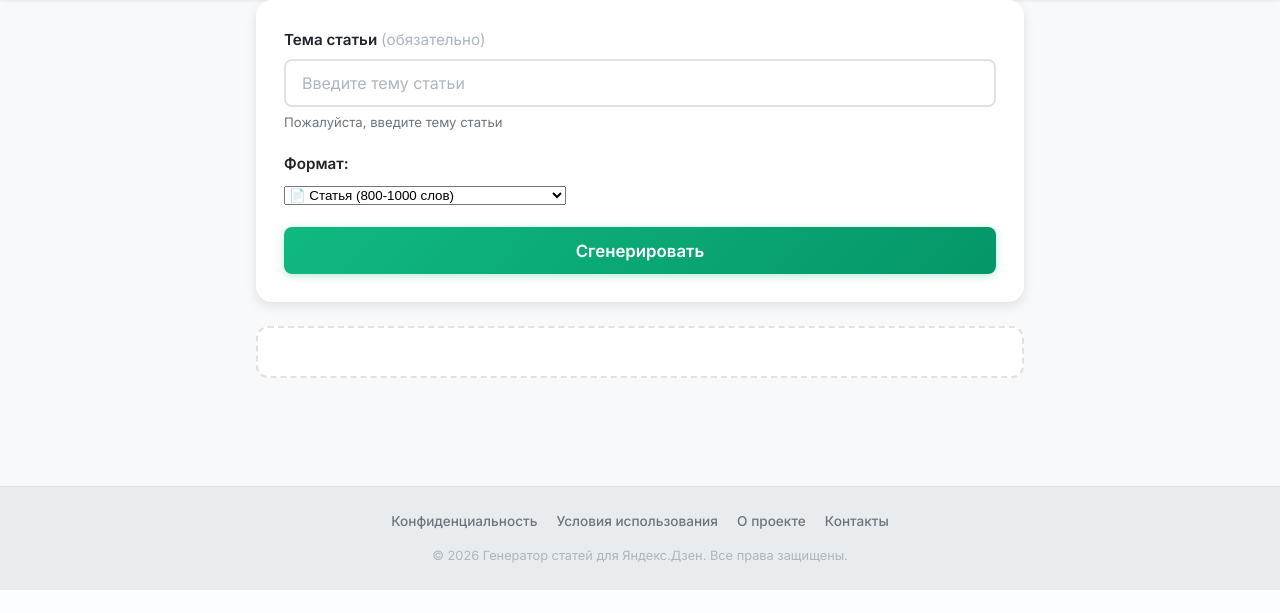
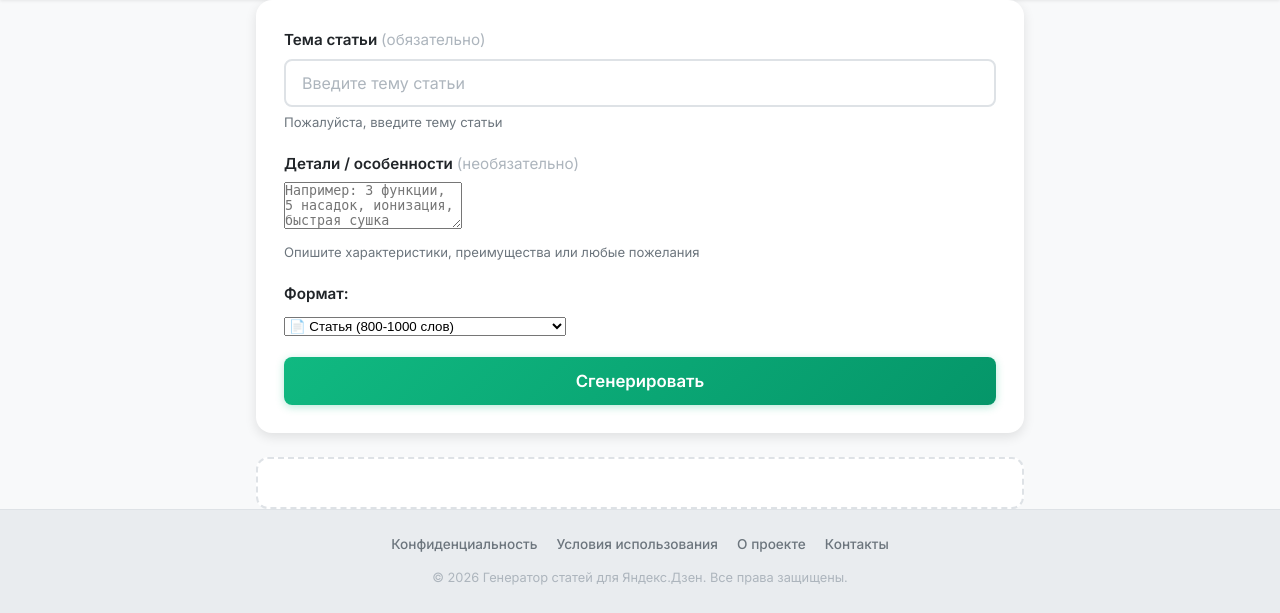
Before and after one commit to Denshik11134/zen_agents_project, a Flask app: page / in a window 1280 px wide. Shown: the part 210-823 px from the top of the page. Before the commit the page ends 800 px from the top, so only its background shows below. Run offline with Flask 3, Linux system fonts and the light colour scheme.

Commit message:
Этап 1: добавлено поле деталей

```diff
--- a/templates/index.html
+++ b/templates/index.html
@@ -14,6 +14,14 @@
                    placeholder="Введите тему статьи"
                    autocomplete="off" required>
             <div class="hint">Пожалуйста, введите тему статьи</div>
+        </div>
+
+    <!-- Поле деталей -->
+<div class="form-group" id="details-group">
+    <label for="details-input">Детали / особенности <span style="color:var(--color-text-muted); font-weight:400;">(необязательно)</span></label>
+    <textarea id="details-input" name="details" rows="3"
+              placeholder="Например: 3 функции, 5 насадок, ионизация, быстрая сушка"></textarea>
+    <div class="hint">Опишите характеристики, преимущества или любые пожелания</div>
 </div>
 
         <div class="form-group">
@@ -157,6 +165,7 @@
 
         const format = formatSelect.value;
 const style = styleGroup.style.display !== 'none' ? document.getElementById('style-select').value : 'neutral';
+const details = document.getElementById('details-input').value;
 
 logsContainer.innerHTML = '';
 resultSection.style.display = 'none';
@@ -172,12 +181,12 @@
         body: JSON.stringify({
             topic: topic,
             format: format,
-    style: style
+            style: style,
+            details: details
         })
     });
     const data = await resp.json();
     const jobId = data.job_id;
-
             currentEventSource = new EventSource('/stream/' + jobId);
             currentEventSource.onmessage = function (e) {
                 const msg = e.data;
```
Lines whose indentation alone changed are shown as unchanged.
